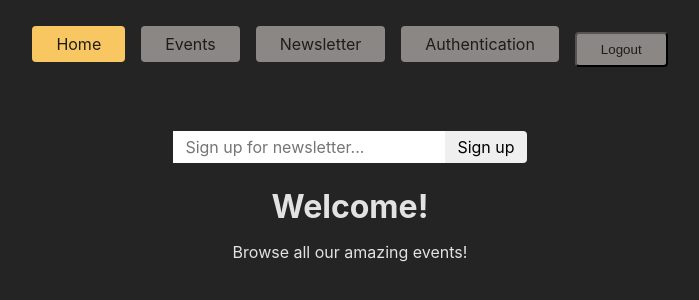
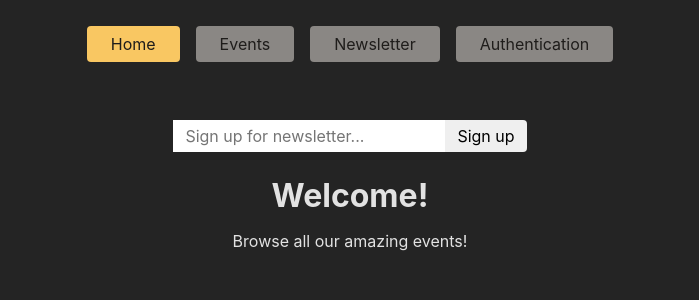
Before and after one commit to devProMaleek/react-authentication, a React (Create React App) app in the folder frontend/: page / in a window 1280 px wide. Shown: the top 300 px of the page, without its empty margins (290-989 px from the left). Built offline with nearby package versions, Linux system fonts and the light colour scheme.

Commit message:
Updating the UI based on token

```diff
--- a/frontend/src/App.js
+++ b/frontend/src/App.js
@@ -12,11 +12,16 @@ import { action as manipulateEventAction } from './components/EventForm';
 import NewsletterPage, { action as newsletterAction } from './pages/Newsletter';
 import AuthenticationPage, { action as authAction } from './pages/Authentication';
 import { action as logoutAction } from './pages/Logout';
+import { loader as tokenLoader } from './pages/Root';
 
 const router = createBrowserRouter([
   {
     path: '/',
     element: <RootLayout />,
+    id: 'root',
+    loader: () => {
+      return tokenLoader();
+    },
     errorElement: <ErrorPage />,
     children: [
       { index: true, element: <HomePage /> },
--- a/frontend/src/components/AuthForm.js
+++ b/frontend/src/components/AuthForm.js
@@ -9,8 +9,6 @@ function AuthForm() {
   const { state } = useNavigation();
 
   const isSubmitting = state === 'submitting';
-
-  console.log(data);
 
   return (
     <>
--- a/frontend/src/components/EventItem.js
+++ b/frontend/src/components/EventItem.js
@@ -1,8 +1,9 @@
-import { Link, useSubmit } from 'react-router-dom';
+import { Link, useRouteLoaderData, useSubmit } from 'react-router-dom';
 
 import classes from './EventItem.module.css';
 
 function EventItem({ event }) {
+  const token = useRouteLoaderData('root');
   const submit = useSubmit();
 
   function startDeleteHandler() {
@@ -19,10 +20,12 @@ function EventItem({ event }) {
       <h1>{event.title}</h1>
       <time>{event.date}</time>
       <p>{event.description}</p>
-      <menu className={classes.actions}>
-        <Link to="edit">Edit</Link>
-        <button onClick={startDeleteHandler}>Delete</button>
-      </menu>
+      {token && (
+        <menu className={classes.actions}>
+          <Link to="edit">Edit</Link>
+          <button onClick={startDeleteHandler}>Delete</button>
+        </menu>
+      )}
     </article>
   );
 }
--- a/frontend/src/components/EventsNavigation.js
+++ b/frontend/src/components/EventsNavigation.js
@@ -1,33 +1,25 @@
-import { NavLink } from 'react-router-dom';
+import { NavLink, useRouteLoaderData } from 'react-router-dom';
 
 import classes from './EventsNavigation.module.css';
 
 function EventsNavigation() {
+  const token = useRouteLoaderData('root');
   return (
     <header className={classes.header}>
       <nav>
         <ul className={classes.list}>
           <li>
-            <NavLink
-              to="/events"
-              className={({ isActive }) =>
-                isActive ? classes.active : undefined
-              }
-              end
-            >
+            <NavLink to="/events" className={({ isActive }) => (isActive ? classes.active : undefined)} end>
               All Events
             </NavLink>
           </li>
-          <li>
-            <NavLink
-              to="/events/new"
-              className={({ isActive }) =>
-                isActive ? classes.active : undefined
-              }
-            >
-              New Event
-            </NavLink>
-          </li>
+          {token && (
+            <li>
+              <NavLink to="/events/new" className={({ isActive }) => (isActive ? classes.active : undefined)}>
+                New Event
+              </NavLink>
+            </li>
+          )}
         </ul>
       </nav>
     </header>
--- a/frontend/src/components/MainNavigation.js
+++ b/frontend/src/components/MainNavigation.js
@@ -1,8 +1,10 @@
-import { Form, NavLink } from 'react-router-dom';
+import { Form, NavLink, useRouteLoaderData } from 'react-router-dom';
 import classes from './MainNavigation.module.css';
 import NewsletterSignup from './NewsletterSignup';
 
 function MainNavigation() {
+  const token = useRouteLoaderData('root');
+
   return (
     <>
       <header className={classes.header}>
@@ -23,18 +25,20 @@ function MainNavigation() {
                 Newsletter
               </NavLink>
             </li>
+            {!token && (
               <li>
                 <NavLink to="/auth?mode=login" className={({ isActive }) => (isActive ? classes.active : undefined)}>
                   Authentication
                 </NavLink>
               </li>
+            )}
+            {token && (
               <li>
-              <Form action='/logout' method='POST'>
-                <button type="submit">
-                  Logout
-                </button>
+                <Form action="/logout" method="POST">
+                  <button type="submit">Logout</button>
                 </Form>
               </li>
+            )}
           </ul>
         </nav>
       </header>
--- a/frontend/src/pages/Root.js
+++ b/frontend/src/pages/Root.js
@@ -17,3 +17,7 @@ function RootLayout() {
 }
 
 export default RootLayout;
+
+export const loader = () => {
+  return localStorage.getItem('ACCESS_TOKEN');
+}
```
Lines whose indentation alone changed are shown as unchanged.
